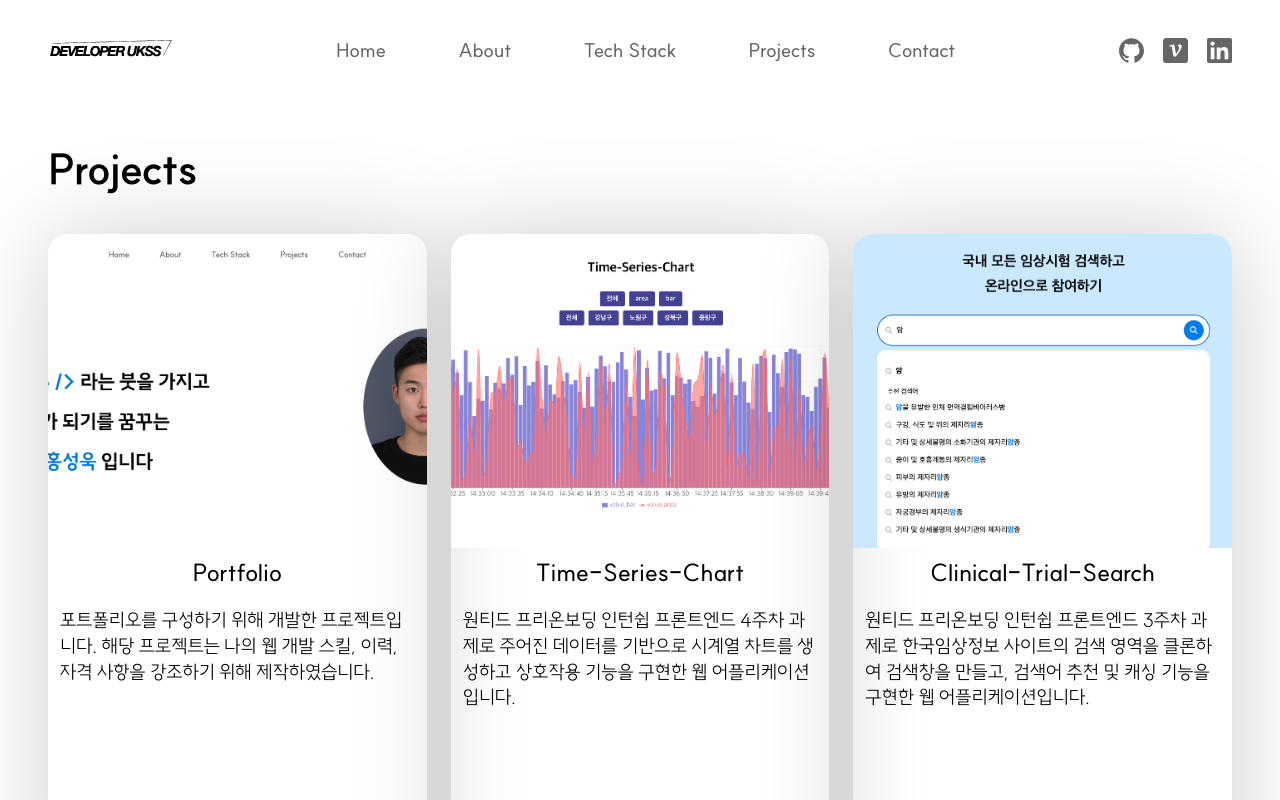
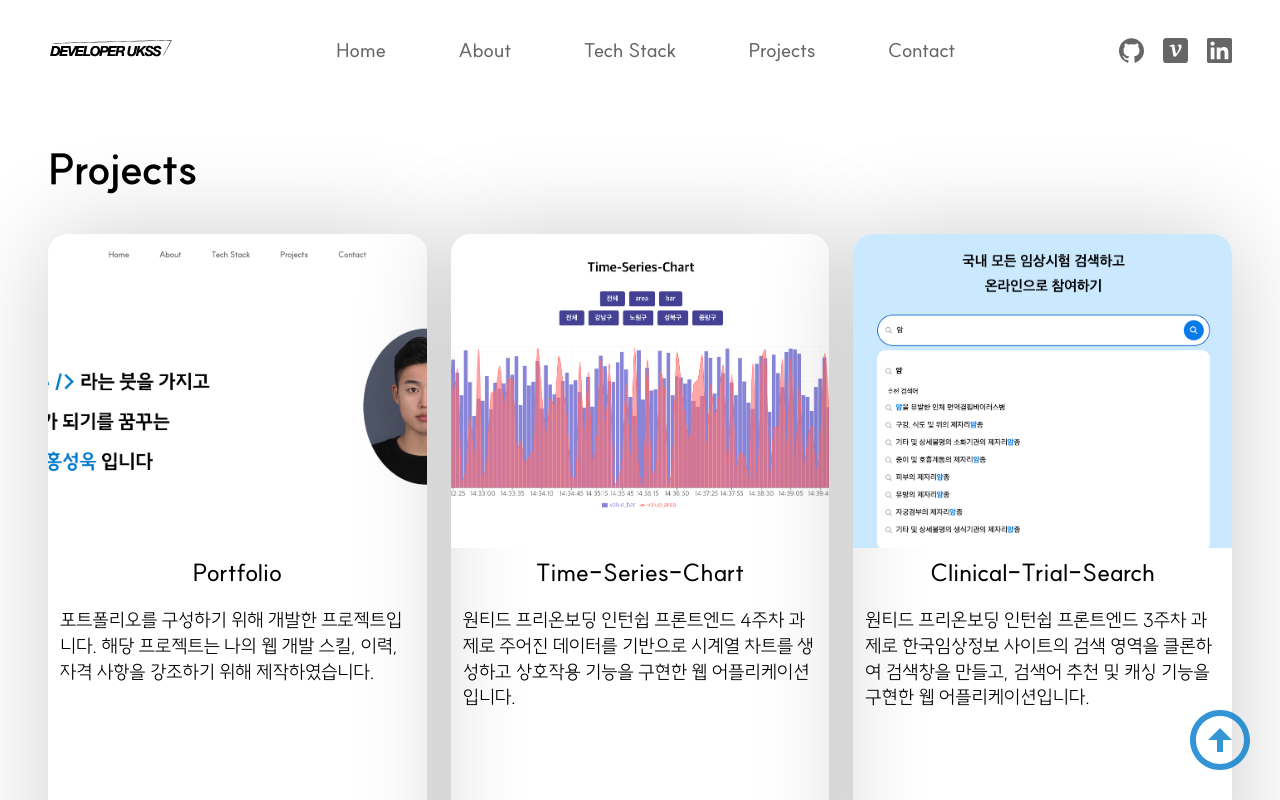
Before and after one commit to ukssss/portfolio, a React (Vite) app: page /projects in a window 1280 px wide. Shown: the top 800 px of the page. Built offline with nearby package versions, Linux system fonts and the light colour scheme.

Commit message:
Feat | Tech, Projects ScrollToTop 버튼 추가

```diff
--- a/src/pages/Projects.tsx
+++ b/src/pages/Projects.tsx
@@ -1,4 +1,4 @@
-import { SubTitle } from '@/components';
+import { ScrollToTop, SubTitle } from '@/components';
 import { AiFillGithub } from 'react-icons/ai';
 import { BiLink } from 'react-icons/bi';
 import { Link } from 'react-router-dom';
@@ -181,6 +181,14 @@ const Projects = () => {
                     </Content>
                 </Project>
             </Section>
+
+            <ScrollToTop
+                opacity={0.8}
+                size={'3rem'}
+                bottom={'1rem'}
+                right={'1rem'}
+                color={'#007ACC'}
+            />
         </Container>
     );
 };
--- a/src/pages/TechStack.tsx
+++ b/src/pages/TechStack.tsx
@@ -1,4 +1,4 @@
-import { SubTitle } from '@/components';
+import { ScrollToTop, SubTitle } from '@/components';
 import { useMediaQuery } from 'react-responsive';
 import Slider from 'react-slick';
 import 'slick-carousel/slick/slick-theme.css';
@@ -166,6 +166,14 @@ const TechStack = () => {
                     </Slider>
                 </SliderList>
             </Section>
+
+            <ScrollToTop
+                opacity={0.8}
+                size={'3rem'}
+                bottom={'1rem'}
+                right={'1rem'}
+                color={'#007ACC'}
+            />
         </Container>
     );
 };
```
